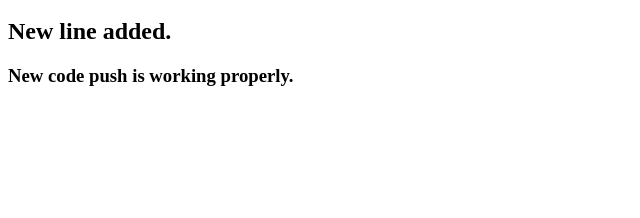
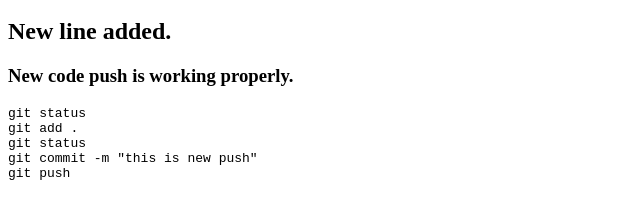
Before and after one commit to Imranshahadat95/test, a plain HTML site: page index.html in a window 1280 px wide. Shown: the part 48-266 px from the top of the page, without its empty margins (0-640 px from the left). Drawn offline with Linux system fonts and the light colour scheme.

Commit message:
this is new line

```diff
--- a/index.html
+++ b/index.html
@@ -9,5 +9,12 @@
     <h1>This is a test repo.</h1>
     <h2>New line added.</h2>
     <h3>New code push is working properly.</h3>
+    <pre>
+git status
+git add .
+git status
+git commit -m "this is new push"
+git push
+    </pre>
   </body>
 </html>
```
